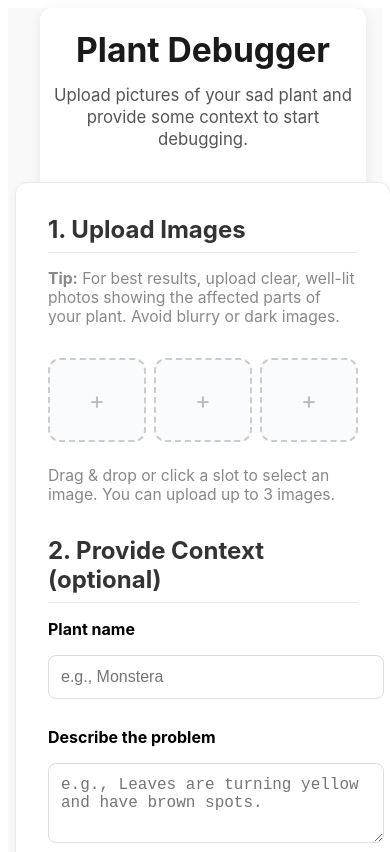
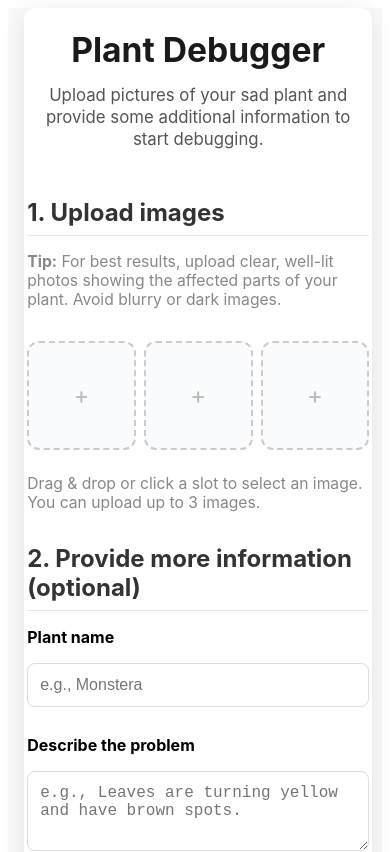
Before and after one commit to mkobak/plant-debug, a Next.js app: page / in a window 390 px wide. Shown: the top 852 px of the page. Built offline with nearby package versions, Linux system fonts and the light colour scheme.

Commit message:
UI improvements

```diff
--- a/pages/index.tsx
+++ b/pages/index.tsx
@@ -96,13 +96,13 @@ const Home: NextPage = () => {
             Plant Debugger
           </h1>
           <p className={styles.description}>
-            Upload pictures of your sad plant and provide some context to start debugging.
+            Upload pictures of your sad plant and provide some additional information to start debugging.
           </p>
         </header>
 
         <form onSubmit={handleSubmit} className={styles.form}>
           <div className={styles.formSection}>
-            <h2 className={styles.sectionTitle}>1. Upload Images</h2>
+            <h2 className={styles.sectionTitle}>1. Upload images</h2>
             <div style={{ marginBottom: '0.5rem', color: '#888', fontSize: '0.98em' }}>
               <strong>Tip:</strong> For best results, upload clear, well-lit photos showing the affected parts of your plant. Avoid blurry or dark images.
             </div>
@@ -110,11 +110,9 @@ const Home: NextPage = () => {
           </div>
 
           <div className={styles.formSection}>
-            <h2 className={styles.sectionTitle}>2. Provide Context (optional)</h2>
-            {/* Show only Plant Type and Describe the problem, rest are hidden in expandable section */}
+            <h2 className={styles.sectionTitle}>2. Provide more information (optional)</h2>
             <ContextForm formState={{ ...formState, location: '', wateringFrequency: '', wateringAmount: '', wateringMethod: '', sunlight: '', sunlightHours: '', soilType: '', fertilizer: '', humidity: '', temperature: '', pests: '', symptoms: [], potDetails: '', recentChanges: '', plantAge: '' }} onFormChange={handleFormChange} fields={['plantType', 'description']} />
-            <details style={{ marginTop: '1rem' }} open={detailsOpen} onToggle={e => setDetailsOpen(e.currentTarget.open)}>
-              {/* Only one big chevron, rotates on expand */}
+            <details style={{ marginTop: '0.5rem' }} open={detailsOpen} onToggle={e => setDetailsOpen(e.currentTarget.open)}>
               <summary
                 style={{
                   cursor: 'pointer',
@@ -133,15 +131,15 @@ const Home: NextPage = () => {
                 onMouseOver={e => (e.currentTarget.style.background = '#ececf6')}
                 onMouseOut={e => (e.currentTarget.style.background = '#f7f7fa')}
               >
-              Provide more context
+              Provide even more information
               </summary>
-              <div style={{ marginTop: '1em', display: 'flex', flexDirection: 'column', gap: '1.2em' }}>
+              <div style={{ marginTop: '1em', display: 'flex', flexDirection: 'column', gap: '1em' }}>
                 <ContextForm formState={formState} onFormChange={handleFormChange} fields={['location', 'wateringFrequency', 'wateringAmount', 'wateringMethod', 'sunlight', 'sunlightHours', 'soilType', 'fertilizer', 'humidity', 'temperature', 'pests', 'symptoms', 'potDetails', 'recentChanges', 'plantAge']} />
               </div>
             </details>
           </div>
 
-          <div style={{ display: 'flex', gap: '1rem', marginTop: '1rem' }}>
+          <div style={{ display: 'flex', gap: '1rem', marginTop: '0.5rem' }}>
             <button type="submit" disabled={isLoading} className={styles.submitButton}>
               {isLoading ? 'Debugging...' : 'Debug'}
             </button>
@@ -183,7 +181,7 @@ const Home: NextPage = () => {
         {isLoading && (
           <div className={styles.loading}>
             <div className={styles.spinner}></div>
-            <p>Analyzing your plant... this may take a moment.</p>
+            <p>Debugging your plant... this may take a moment.</p>
           </div>
         )}
 
--- a/styles/ContextForm.module.css
+++ b/styles/ContextForm.module.css
@@ -1,5 +1,8 @@
 .input, .select {
   width: 100%;
+  min-width: 180px;
+  max-width: 100%;
+  box-sizing: border-box;
   padding: 0.75rem;
   border: 1px solid #ddd;
   border-radius: 8px;
@@ -8,6 +11,11 @@
   transition: border-color 0.2s, box-shadow 0.2s;
 }
 
+.input[type="number"] {
+  min-width: 100px;
+  max-width: 180px;
+}
+
 .input:focus, .select:focus {
   outline: none;
   border-color: #0070f3;
--- a/styles/Home.module.css
+++ b/styles/Home.module.css
@@ -1,9 +1,9 @@
 .container {
   min-height: 100vh;
-  padding: 0 2rem;
+  padding: 0 1rem;
   display: flex;
   flex-direction: column;
-  justify-content: center;
+  justify-content: flex-start;
   align-items: center;
   background-color: #f9f9f9;
   font-family: -apple-system, BlinkMacSystemFont, 'Segoe UI', Roboto, Oxygen,
@@ -11,23 +11,29 @@
 }
 
 .main {
-  padding: 1.5rem;
+  padding: 2.5rem 2rem;
   flex: 1;
   display: flex;
   flex-direction: column;
   align-items: center;
   width: 100%;
-  max-width: 420px;
+  max-width: 700px;
   margin: 0 auto;
   background: #fff;
-  border-radius: 12px;
-  box-shadow: 0 2px 12px rgba(0,0,0,0.07);
+  border-radius: 18px;
+  box-shadow: 0 4px 24px rgba(0,0,0,0.09);
 }
 
 @media (max-width: 600px) {
   .main {
-    max-width: 98vw;
-    padding: 1rem 0.5rem;
+    max-width: 99vw;
+    padding: 1rem 0.2rem;
+    border-radius: 12px;
+  }
+  .header {
+    max-width: 99vw;
+    padding: 1.5rem 0.2rem 0.8rem 0.2rem;
+    border-radius: 12px 12px 0 0;
   }
 }
 
@@ -35,6 +41,11 @@
   text-align: center;
   margin-bottom: 1.5rem;
   margin-top: 0.5rem;
+  width: 100%;
+  max-width: 700px;
+  padding: 0rem 0rem 1rem 0rem;
+  margin-left: auto;
+  margin-right: auto;
 }
 
 .title {
@@ -58,11 +69,11 @@
   display: flex;
   flex-direction: column;
   gap: 2rem;
-  background: #ffffff;
-  padding: 2rem;
-  border-radius: 12px;
-  box-shadow: 0 4px 12px rgba(0, 0, 0, 0.05);
-  border: 1px solid #eaeaea;
+  background: transparent;
+  padding: 0;
+  border-radius: 0;
+  box-shadow: none;
+  border: none;
 }
 
 .formSection {
--- a/styles/ImageUploader.module.css
+++ b/styles/ImageUploader.module.css
@@ -34,15 +34,16 @@
   gap: 1rem;
   margin-top: 1rem;
   width: 100%;
-  justify-content: center;
-  flex-wrap: wrap;
+  justify-content: space-between;
+  flex-wrap: nowrap;
 }
 
 @media (max-width: 600px) {
   .previewContainer {
-    flex-direction: row;
     gap: 0.5rem;
     margin-top: 0.5rem;
+    flex-wrap: wrap;
+    justify-content: center;
   }
 }
 
@@ -50,9 +51,9 @@
   position: relative;
   flex: 1 1 0;
   aspect-ratio: 1 / 1;
-  min-width: 120px;
-  max-width: 180px;
-  height: 120px;
+  min-width: 0;
+  max-width: none;
+  height: auto;
   border-radius: 12px;
   background: #fafbfc;
   display: flex;
@@ -66,13 +67,15 @@
   .previewItem {
     min-width: 80px;
     max-width: 120px;
-    height: 80px;
+    aspect-ratio: 1 / 1;
+    height: auto;
   }
 }
 
 .previewImage {
   width: 100%;
   height: 100%;
+  aspect-ratio: 1 / 1;
   object-fit: cover;
   border-radius: 12px;
 }
```
